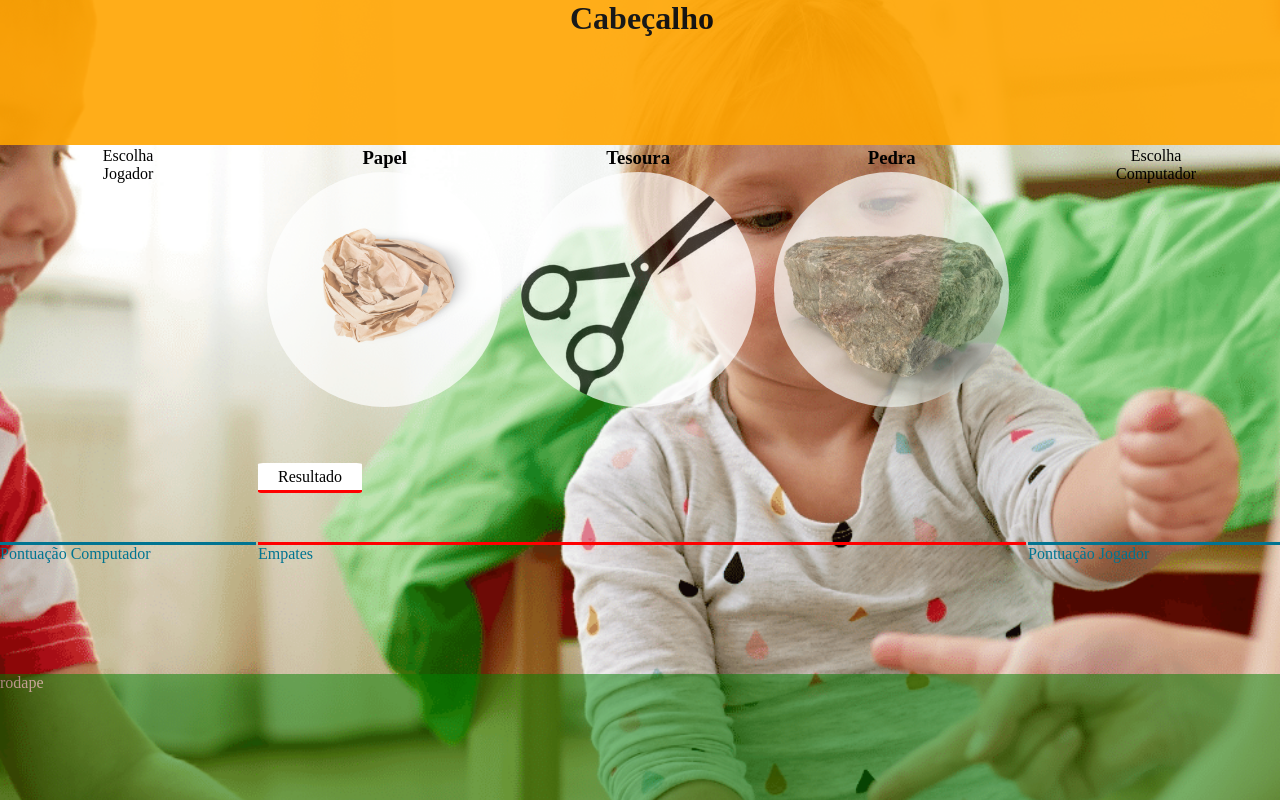
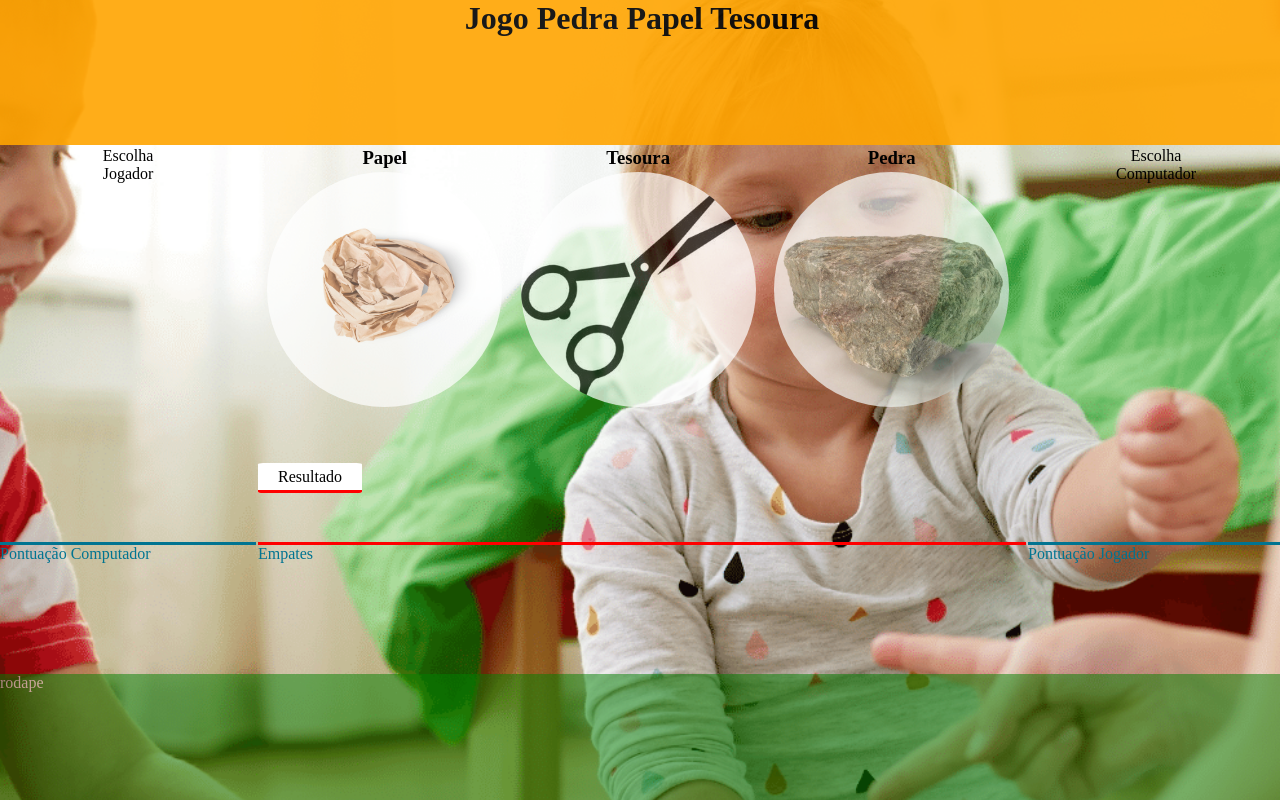
Before and after one commit to adilsondias2018/PapelPedraTesoura, a plain HTML site: page index.html in a window 1280 px wide. Drawn offline with Linux system fonts and the light colour scheme.

Commit message:
Atualizaçao html e css

```diff
--- a/index.html
+++ b/index.html
@@ -8,7 +8,7 @@
 </head>
 <body>
     <header class="topo">
-        <h1>Cabeçalho</h1>
+        <h1>Jogo Pedra Papel Tesoura</h1>
     </header>
     <main class="tela_conteudo">
 
--- a/style.css
+++ b/style.css
@@ -21,7 +21,6 @@ body {
     'jagador conteudo computador'
     'pontuacaoJogador pontuacaoEmpate pontuacaoComputador '
     'rodape rodape rodape';
-
 
 }
 
```
